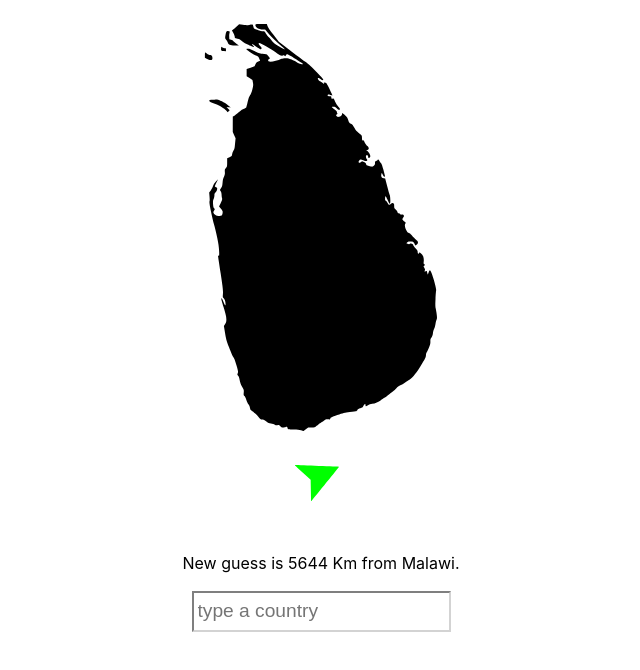
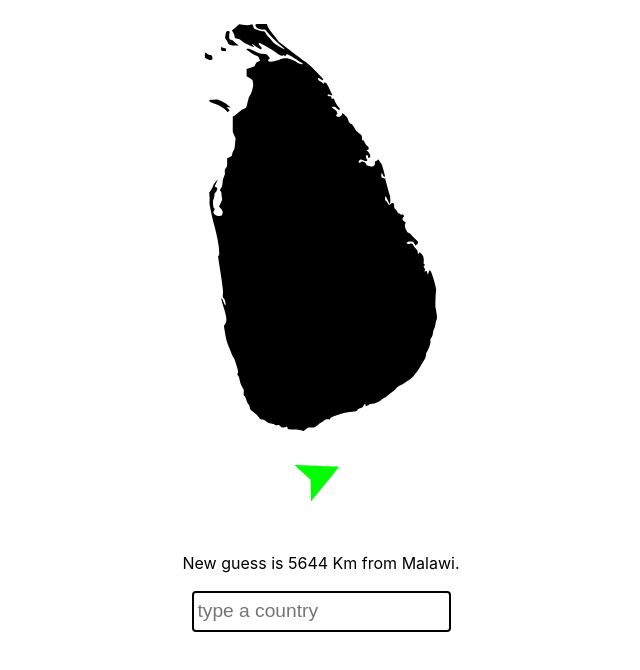
Before and after one commit to eduardolagoeiro/too-far, a Svelte app: page / in a window 1280 px wide. Shown: the top 670 px of the page, without its empty margins (319-959 px from the left). Built offline with nearby package versions, Linux system fonts and the light colour scheme.

Commit message:
add input shake

```diff
--- a/src/App.svelte
+++ b/src/App.svelte
@@ -217,7 +217,7 @@
 		font-family: -apple-system, BlinkMacSystemFont, 'Segoe UI', Roboto, Oxygen, Ubuntu, Cantarell,
 			'Open Sans', 'Helvetica Neue', sans-serif;
 		--danger-color: #bb2124;
-		--sucess-color: #22bb33;
+		--success-color: #22bb33;
 		--warning-color: #f0ad4e;
 		--main-color: #5bc0de;
 		--bg-color: #aaaaaa;
@@ -308,7 +308,7 @@
 	}
 
 	.answer .points.success {
-		color: var(--sucess-color);
+		color: var(--success-color);
 	}
 
 	.answer .points.danger {
--- a/src/components/autocomplete.svelte
+++ b/src/components/autocomplete.svelte
@@ -51,6 +51,7 @@
 	<input
 		class="new-answer-input"
 		class:disabled
+		class:error={showError}
 		type="text"
 		placeholder="type a country"
 		on:keypress={(e) => {
@@ -92,9 +93,21 @@
 		margin: 1rem 0;
 		padding: 0.25rem;
 		box-sizing: border-box;
-		border-color: lightgray;
+		border: 2px solid black;
+		border-radius: 0.25rem;
 		font-size: 1.2rem;
 		line-height: 150%;
+	}
+	.new-answer-input.error {
+		animation: shake 0.2s ease-in-out 0s 2;
+	}
+
+	.new-answer-input:focus,
+	.new-answer-input:focus-visible {
+		outline: var(--main-color) auto 1px;
+		outline-color: var(--main-color);
+		outline-style: auto;
+		outline-width: 2px;
 	}
 
 	.autocomplete {
@@ -123,4 +136,19 @@
 	.select .item:first-child {
 		border: none;
 	}
+
+	@keyframes shake {
+		0% {
+			margin-left: 0rem;
+		}
+		25% {
+			margin-left: 0.2rem;
+		}
+		75% {
+			margin-left: -0.2rem;
+		}
+		100% {
+			margin-left: 0rem;
+		}
+	}
 </style>
```
